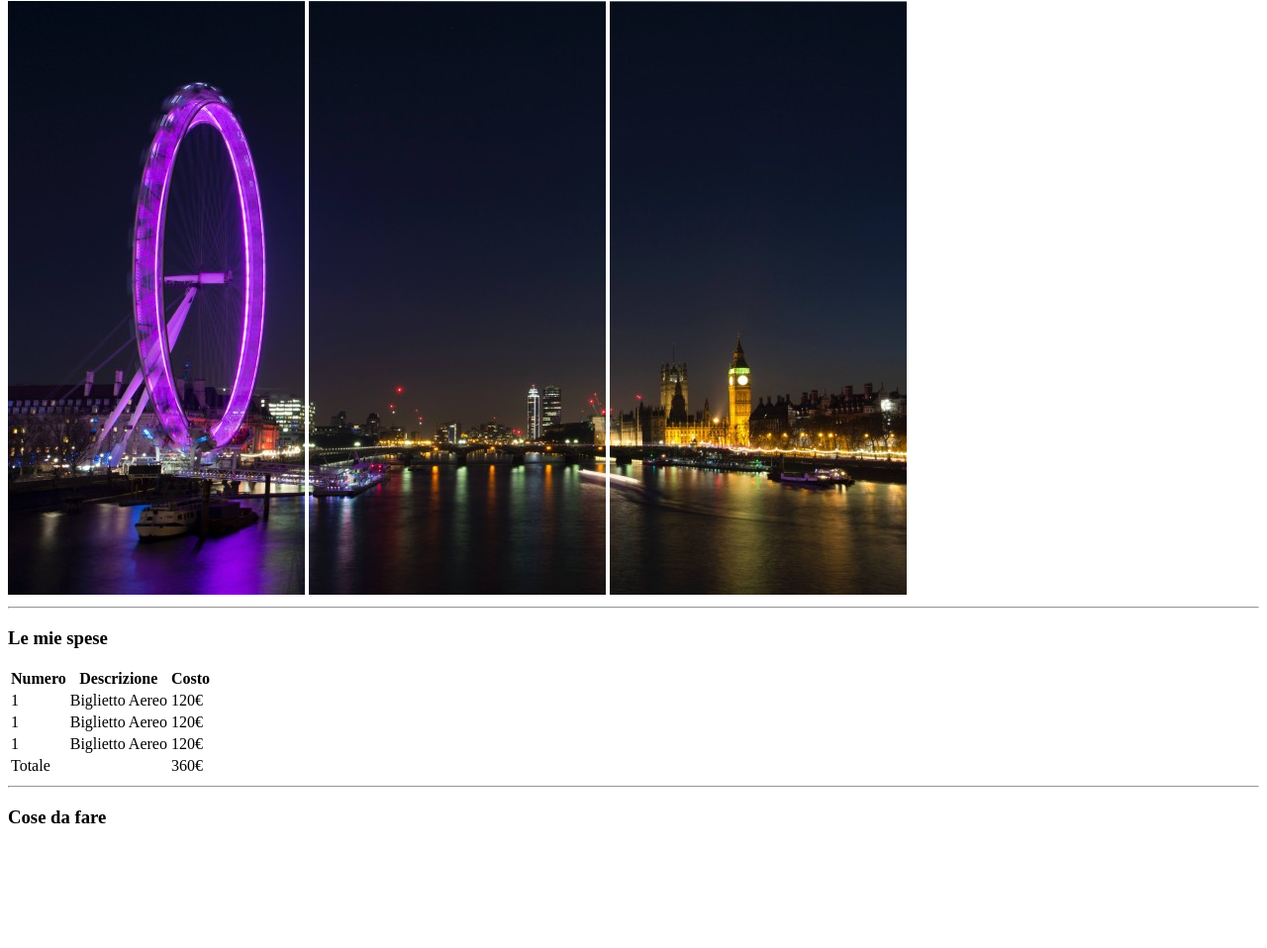
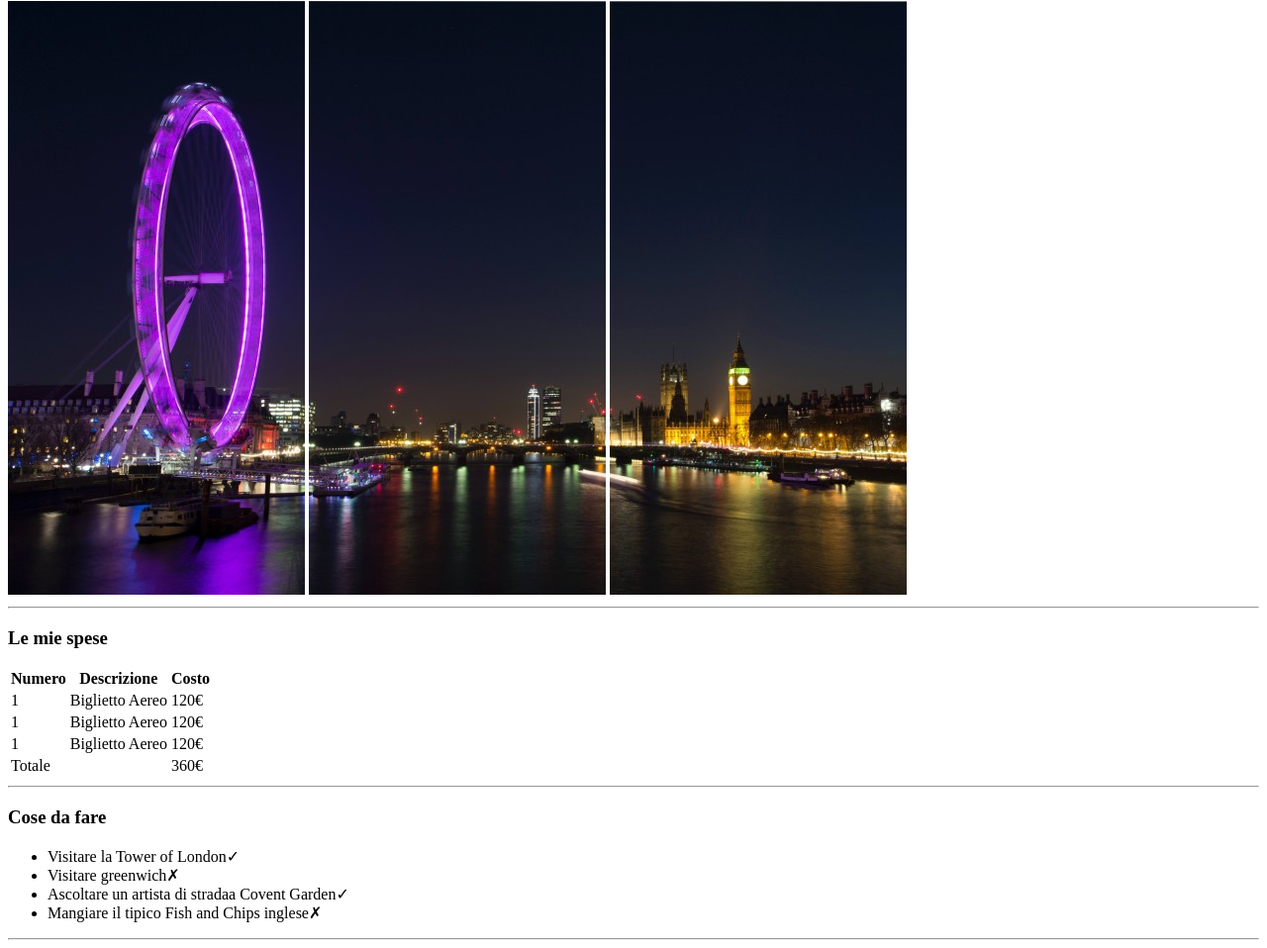
Before and after one commit to amalialorena/html-london-trip, a plain HTML site: page index.html in a window 1280 px wide. Shown: the part 79-1037 px from the top of the page at 99% size. Before the commit the page ends 935 px from the top, so only its background shows below. Drawn offline with Linux system fonts and the light colour scheme.

Commit message:
completed main content

```diff
--- a/index.html
+++ b/index.html
@@ -83,6 +83,15 @@
 
         <h3>Cose da fare</h3>
 
+        <ul>
+            <li>Visitare la Tower of London&check;</li>
+            <li>Visitare greenwich&#x2717;</li>
+            <li>Ascoltare un artista di stradaa Covent Garden&check;</li>
+            <li>Mangiare il tipico Fish and Chips inglese&#x2717;</li>
+        </ul>
+
+        <hr>
+
 
         <!--/subsection 2-->
 
```
